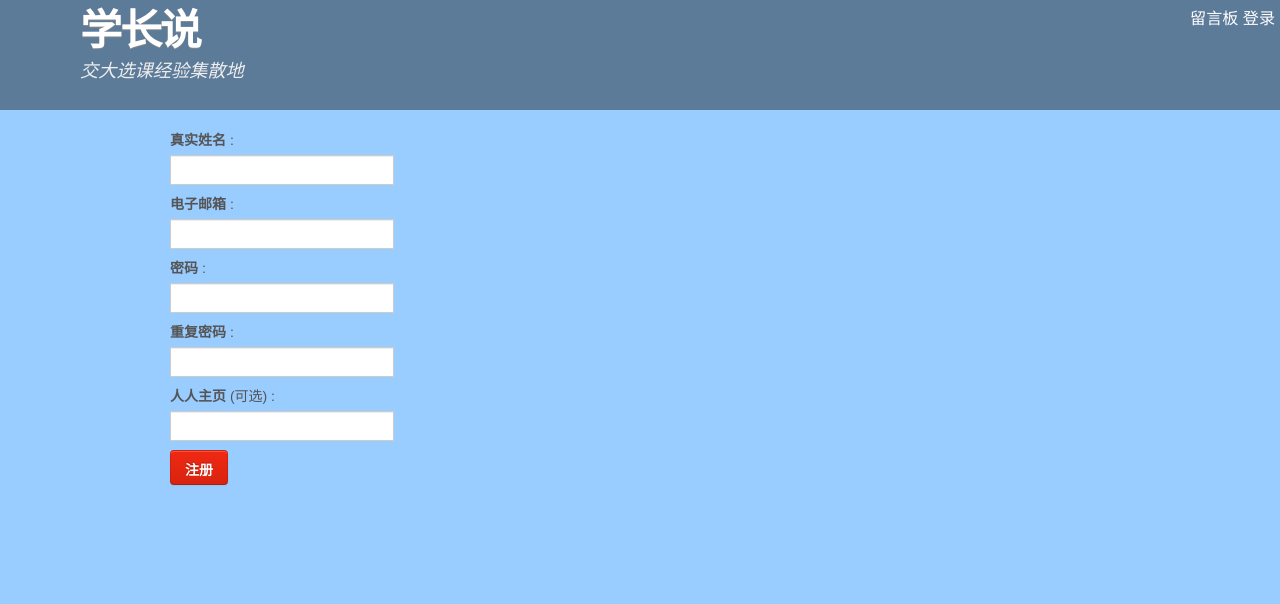
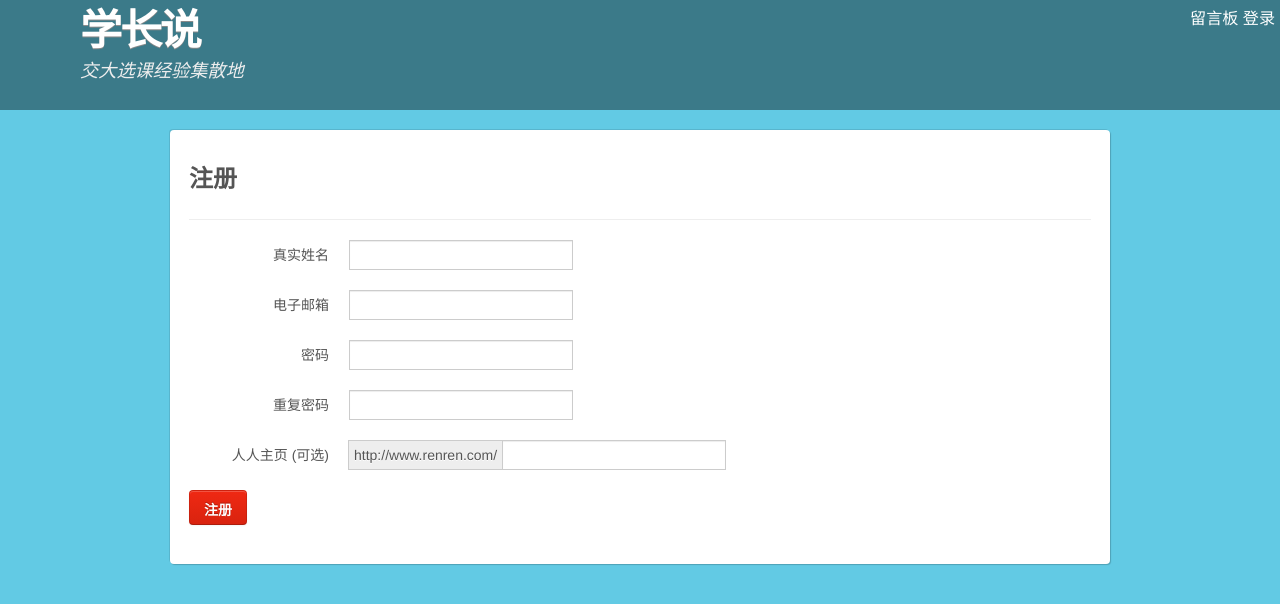
Before and after one commit to xuezhangshuo/xuezhangshuo, a Django app: page /register/ in a window 1280 px wide. Shown: the top 604 px of the page. Run offline with Django 3.2, Linux system fonts and the light colour scheme; parts of the project's set-up code (start-up, migrations or seed data) failed here and were passed over; some libraries are stand-ins or nearby versions.

Commit message:
changed background & login/register UI

```diff
--- a/xuezhangshuo/static/css/style.css
+++ b/xuezhangshuo/static/css/style.css
@@ -1,7 +1,9 @@
 /* html */
 
 body {
-	background-color: #9CF;
+	/*background-color: #9CF;*/
+	background-color: rgb(98, 202, 228);
+	/*background: url(/static/img/blue.png)*/
 }
 
 a {
@@ -58,6 +60,11 @@
 	-webkit-transition-duration: 1s;
 }
 /* header end */
+
+.footer {
+	/*background: rgba(0,0,0, 0.6);*/
+	min-height: 100px;
+}
 
 
 .course-title {
@@ -327,6 +334,7 @@
 	font-size: 120%;
 	direction: rtl;
 	text-align: right;
+	cursor: pointer;
 }
 .rating > span {
 	display: inline-block;
--- a/xuezhangshuo/templates/CoursePage.html
+++ b/xuezhangshuo/templates/CoursePage.html
@@ -44,7 +44,7 @@
 					<span class="star" id="star-5">☆</span><span class="star" id="star-4">☆</span><span class="star" id="star-3">☆</span><span class="star" id="star-2">☆</span><span class="star" id="star-1">☆</span>
 				</div>
 				<div class="star-login right-align" style="display:none;"><p>
-					<a href="/login/">登录后才能评分哦~</a>
+					<a href="/login/?next={{ request.path }}">登录后才能评分哦~</a>
 				</p></div>
 			</div>
 		</div>
--- a/xuezhangshuo/templates/ProfilePage.html
+++ b/xuezhangshuo/templates/ProfilePage.html
@@ -26,11 +26,11 @@
         {% if item.comment %}
             <h4><a href="/{{item.course_teacher.course.courseID}}/">{{item.course_teacher.course.name}}- {{item.course_teacher.teacher.name}}</a></h4>
             <p class="content">{{item.comment}}</p>
-            <p class="date">{{item.datetime|date:"Y年m月d日 G点i分"}}</p>
+            <p class="date">{{item.datetime|timesince|cut:","|cut:" "}}前</p>
         {% else %}
             <h4><a href="/{{item.course_teacher.course.courseID}}/">{{item.course_teacher.course.name}}- {{item.course_teacher.teacher.name}}</a></h4>
             <p class="content">评分：{{item.value}}</p>
-            <p class="date">{{item.datetime|date:"Y年m月d日 G点i分"}}</p>
+            <p class="date">{{item.datetime|timesince|cut:","|cut:" "}}前</p>
         {% endif %}
     </div>
 
--- a/xuezhangshuo/templates/RegisterPage.html
+++ b/xuezhangshuo/templates/RegisterPage.html
@@ -6,10 +6,14 @@
 <script type="text/javascript" src="/static/js/form_validate.js"></script>
 {%endblock%}
 {%block content%}
-<div>
-<form id="reg" action="" method="post">{% csrf_token %}
+<div class="well">
+<h3>注册</h3>
+<hr>
+<form id="reg" action="" method="post" class="form-horizontal">
+	<fieldset>
+		{% csrf_token %}
 		{% for field in form %}
-		<div class="fieldWrapper">
+			<!-- <div class="fieldWrapper">
 				<label>
 				<strong>{{ field.label }}</strong>
 				{% if field.help_text %} ({{ field.help_text }}) {% endif %}:
@@ -18,9 +22,27 @@
 				{% endfor %}
 				</label>
 				{{ field }}
+			</div> -->
+			<div class="control-group">
+		      <label class="control-label">{{ field.label }}
+		      {% if field.help_text %} ({{ field.help_text }}) {% endif %}
+		      {% for error in field.errors %}
+		      	<span style='color:red;' id=err_{{ field.html_name }}>{{ error }}</span>
+		      {% endfor %}</label>
+		      <div class="controls">
+		      {% if field.label == "人人主页" %}
+		      <div class="input-prepend">
+		        <span class="add-on">http://www.renren.com/</span>
+		        {{ field }}
+		      </div>
+		      {% else %}
+				{{ field }}
+		      {% endif %}
+		      </div>
 		    </div>
 		{% endfor %}
 		<input class="btn btn-primary" type="submit" name="submit" value="注册">
+	</fieldset>
 </form>
 </div>
 {%endblock%}
--- a/xuezhangshuo/templates/base.html
+++ b/xuezhangshuo/templates/base.html
@@ -50,6 +50,9 @@
 
   </script>
 
+<div class="footer row">
+  <p>footer placeholder</p>
+</div>
 
 
 </body>
--- a/xuezhangshuo/views.py
+++ b/xuezhangshuo/views.py
@@ -133,40 +133,23 @@
                 commentNew = Comment(course_teacher=comment_ct,comment=comment_content,user=user)
                 commentNew.save()
                 return redirect('/'+courseID)
+    return render_to_response('CoursePage.html',locals())
 
-        # if 'vote' in request.POST.
-            # '''deal with the vote'''
-        # elif 'teacher_name' in request.POST.keys():
+def courseTeacherPage(request,courseID, teacherID):
+    '''check login'''
+    user = request.user
 
-        #     '''find teacher courseteacher'''
-        #     if notlogged:
-        #         error = '你还没有登录诶～'
-        #     else:
-        #         teacherName = request.POST['teacher_name']
-        #         try:
-        #             teacher = Teacher.objects.get(name=teacherName)
-        #         except Teacher.DoesNotExist:
-        #             raise Http404()
-        #         try:
-        #             ct = CourseTeacher.objects.get(course=course,teacher=teacher)
-        #         except CourseTeacher.DoesNotExist:
-        #             raise Http404()
-        #         '''check if the user ranked it'''
-        #         if len(Vote.objects.filter(user=user,course_teacher=ct))==0:
-        #             teaching_skill = int(request.POST['teaching_skill'])
-        #             grades_level = int(request.POST['grades_level'])
-        #             ct.teaching_skill = (ct.teaching_skill*ct.voteCnt+teaching_skill)//(ct.voteCnt+1)
-        #             ct.grades_level = (ct.grades_level*ct.voteCnt+grades_level)//(ct.voteCnt+1)
-        #             ct.voteCnt+=1
-        #             ct.total_score = ct.teaching_skill + ct.grades_level
-        #             ct.save()
-        #             voteNew = Vote(course=course,teacher=teacher,course_teacher=ct,user=user,teaching_skill=teaching_skill,grades_level=grades_level)
-        #             voteNew.save()
-        #             return redirect('/'+courseID)
-        #         else:
-        #             '''make error info'''
-        #             error = "你已经打过分了~"
-    return render_to_response('CoursePage.html',locals())
+    course = Course.objects.get(courseID=courseID)
+    teacher = Teacher.objects.get(id=teacherID)
+    ct= CourseTeacher.objects.filter(course=course, teacher=teacher)
+    my_vote = 0
+    try:
+        vote_query = Vote.objects.get(course_teacher=ct,user=user)
+        my_vote=vote_query.value
+    except:
+        pass
+    #FIXME
+
 
 def votePage(request,courseID,teacherName):
     '''find the teacher and course'''
```
Also changed, not shown: xuezhangshuo/templates/LoginPage.html (+16 -7 lines). Lines whose indentation alone changed are shown as unchanged.
